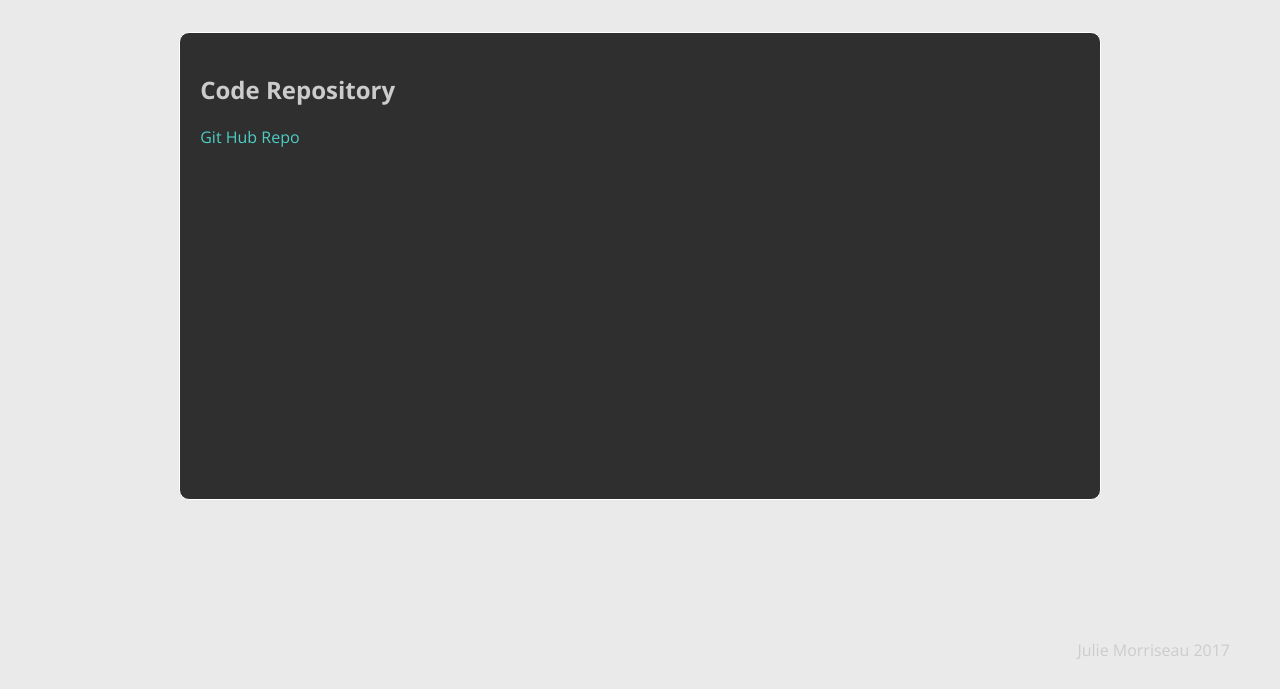
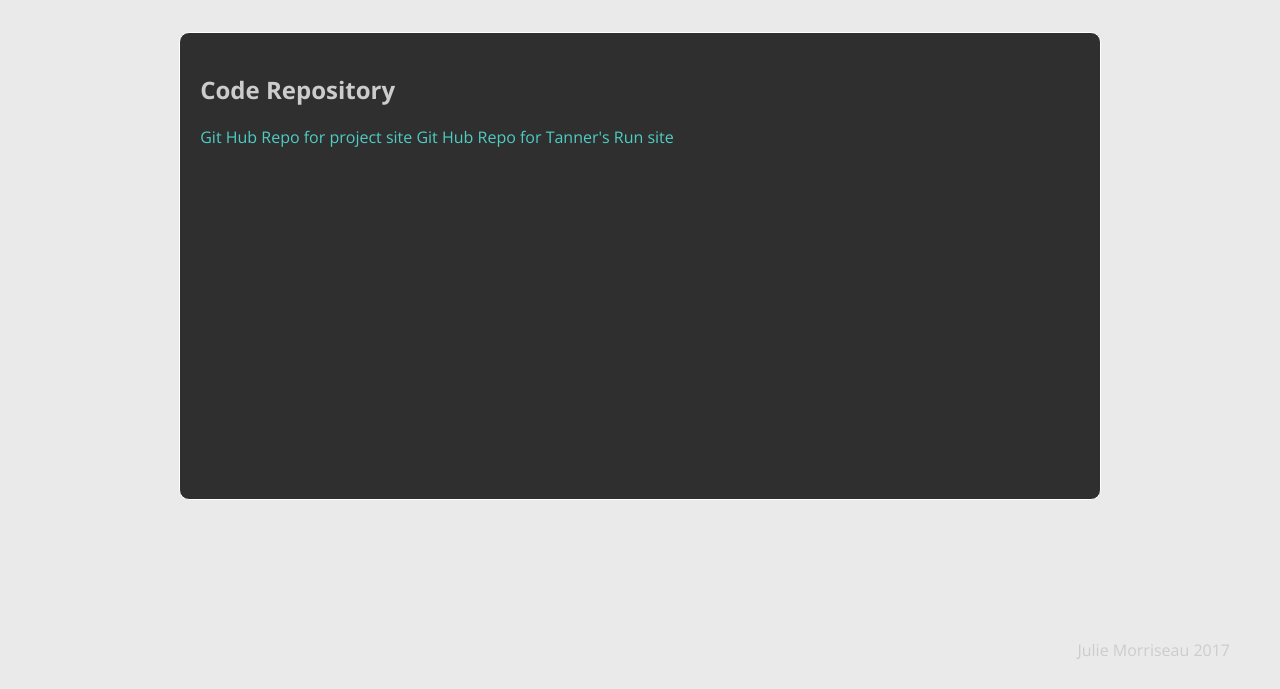
Before and after one commit to jmorriseau/emergingTechnologies, a plain HTML site: page index.html in a window 1280 px wide. Both pictures are taken after a click on the link "Code Repository". Shown: the part 111-800 px from the top of the page. Drawn offline with nearby package versions, Linux system fonts and the light colour scheme.

Commit message:
Update repo links

```diff
--- a/index.html
+++ b/index.html
@@ -230,7 +230,8 @@
       <div id="code" class="sub-container">
 
         <h2>Code Repository</h2>
-        <a href="https://github.com/jmorriseau/emergingTechnologies" target="_blank">Git Hub Repo</a>
+        <a href="https://github.com/jmorriseau/emergingTechnologies" target="_blank">Git Hub Repo for project site</a>
+        <a href="https://github.com/jmorriseau/ET-TannersRun" target="_blank">Git Hub Repo for Tanner's Run site</a>
 
       </div>
       <!-- End code -->
```
